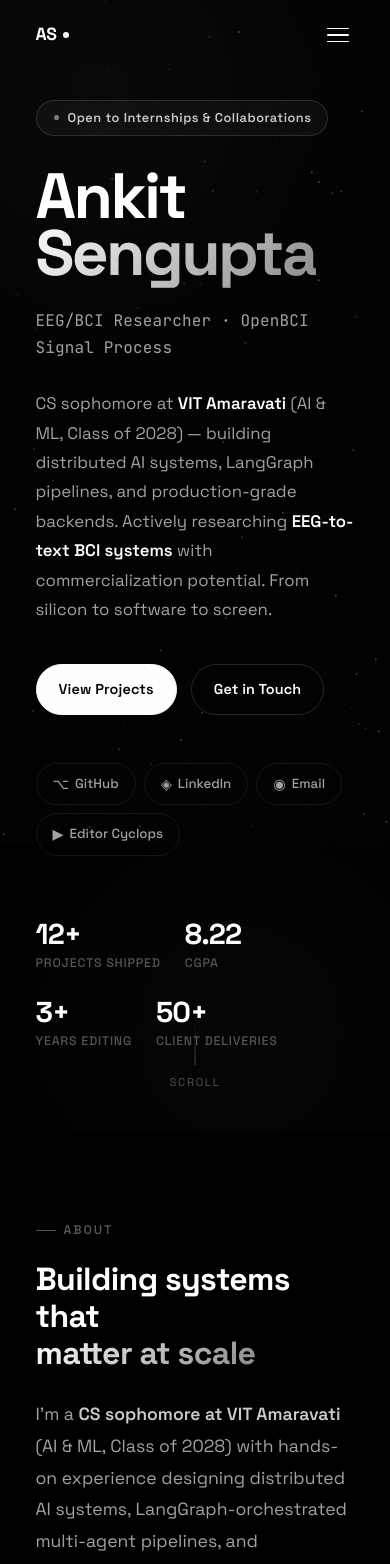
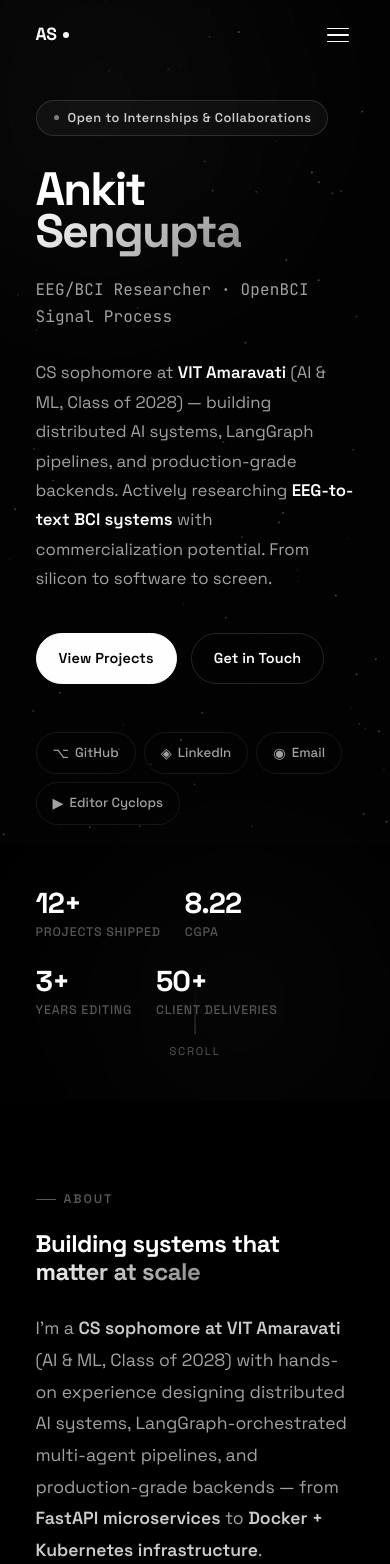
Before and after one commit to ankit-sengupta05/ankit-sengupta05, a React (Vite) app in the folder portfolio/: page / in a window 390 px wide. Shown: the top 1564 px of the page. Built offline with nearby package versions, Linux system fonts and the light colour scheme.

Commit message:
style: comprehensive responsive design optimizations for mobile and tablet viewports

```diff
--- a/portfolio/src/components/About.css
+++ b/portfolio/src/components/About.css
@@ -114,3 +114,10 @@
 @media (max-width: 900px) {
   .about__grid { grid-template-columns: 1fr; gap: 40px; }
 }
+
+@media (max-width: 480px) {
+  .about__info-pills { grid-template-columns: 1fr; }
+  .about__info-pill { border-right: none; border-bottom: 1px solid var(--border-subtle); }
+  .about__info-pill:last-child { border-bottom: none; }
+  .about__info-pill:nth-child(n+3) { border-top: none; }
+}
--- a/portfolio/src/components/Hero.css
+++ b/portfolio/src/components/Hero.css
@@ -63,7 +63,7 @@
 
 /* Name */
 .hero__name {
-  font-size: clamp(4rem, 12vw, 10rem);
+  font-size: clamp(2.8rem, 12vw, 10rem);
   font-weight: 900;
   line-height: 0.9;
   letter-spacing: -0.04em;
--- a/portfolio/src/components/Projects.css
+++ b/portfolio/src/components/Projects.css
@@ -44,7 +44,7 @@
 /* Grid */
 .projects__grid {
   display: grid;
-  grid-template-columns: repeat(auto-fill, minmax(360px, 1fr));
+  grid-template-columns: repeat(auto-fill, minmax(280px, 1fr));
   gap: 24px;
 }
 
@@ -175,6 +175,7 @@
 }
 .project-card__expand:hover { color: var(--text-primary); background: var(--bg-glass); }
 
-@media (max-width: 600px) {
+@media (max-width: 768px) {
   .projects__grid { grid-template-columns: 1fr; }
+  .project-card { padding: 20px; }
 }
--- a/portfolio/src/index.css
+++ b/portfolio/src/index.css
@@ -98,9 +98,9 @@ h1, h2, h3, h4, h5, h6 {
   color: var(--text-primary);
 }
 
-h1 { font-size: clamp(3rem, 8vw, 7rem); font-weight: 800; }
-h2 { font-size: clamp(2rem, 4vw, 3.5rem); }
-h3 { font-size: clamp(1.25rem, 2.5vw, 1.8rem); }
+h1 { font-size: clamp(2rem, 8vw, 7rem); font-weight: 800; }
+h2 { font-size: clamp(1.5rem, 5vw, 3.5rem); }
+h3 { font-size: clamp(1.1rem, 3vw, 1.8rem); }
 p { color: var(--text-secondary); font-size: 1.05rem; }
 
 a { color: inherit; text-decoration: none; }
```
